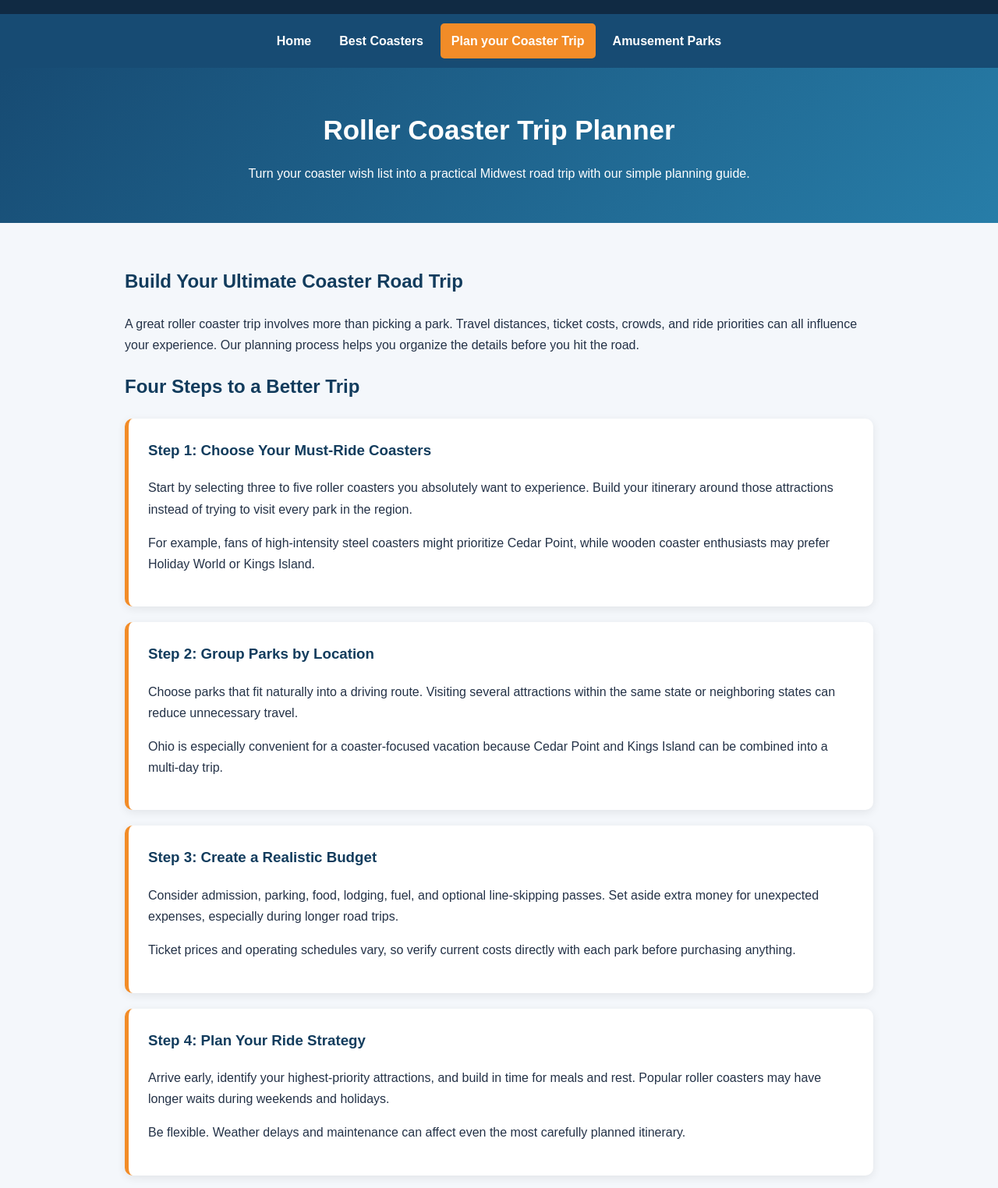
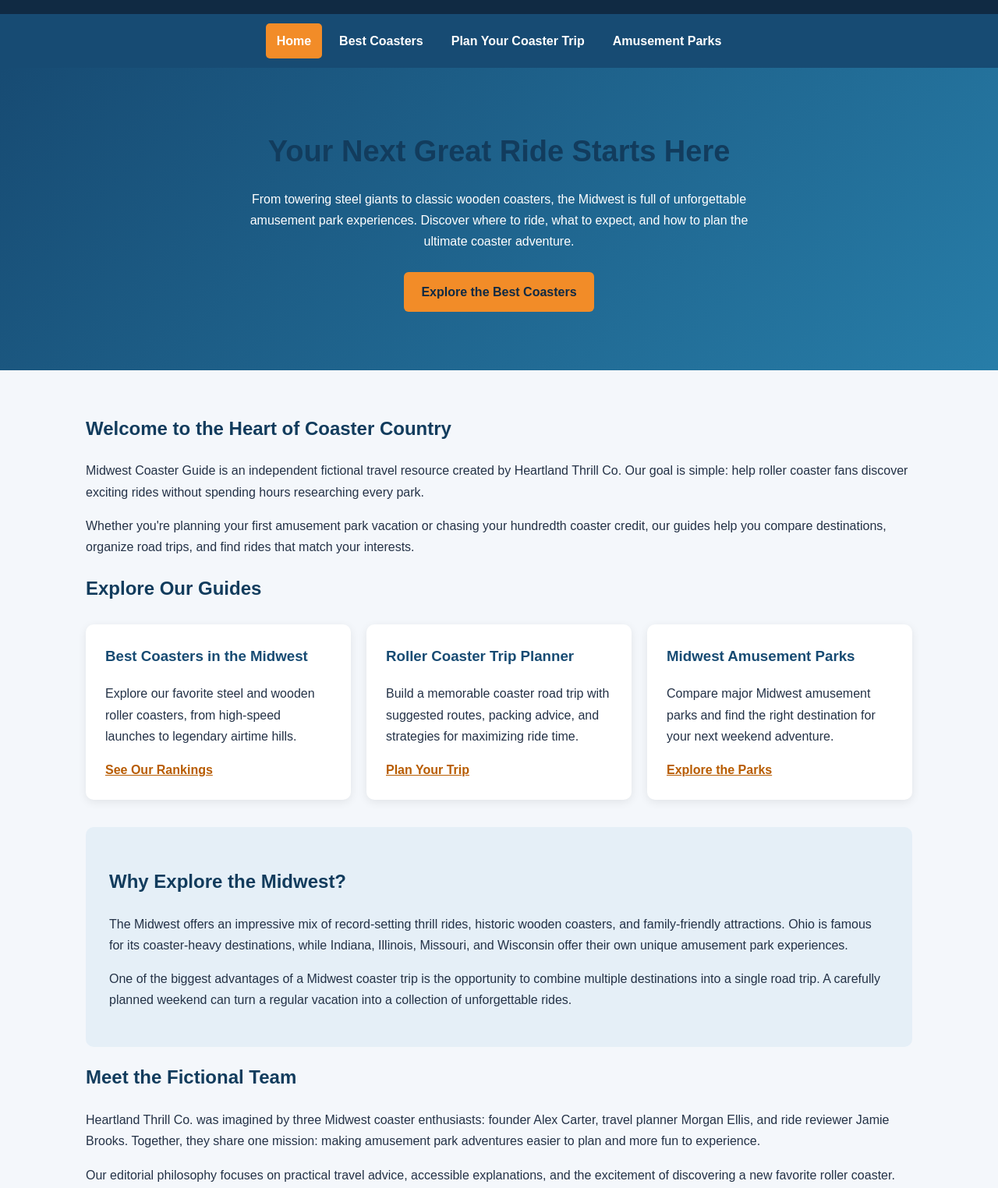
Before and after one commit to smeschoulam/Midwest-Coaster-Guide, a plain HTML site: page index-b.html in a window 1280 px wide. Shown: the part 160-1684 px from the top of the page at 78% size. Drawn offline with Linux system fonts and the light colour scheme.

Commit message:
Update index-b.html

```diff
--- a/index-b.html
+++ b/index-b.html
@@ -5,35 +5,100 @@
   <meta charset="UTF-8">
   <meta name="robots" content="noindex, nofollow">
   <meta name="viewport" content="width=device-width, initial-scale=1.0">
-  <meta name="description" content="Plan a Midwest roller coaster road trip with suggested routes, travel tips, and amusement park planning advice.">
-  <title>Roller Coaster Trip Planner | Midwest Coaster Guide</title>
+  <meta name="description" content="Explore Midwest roller coasters, discover amusement parks, and plan your next thrill-filled road trip with Midwest Coaster Guide.">
+  <title>Midwest Coaster Guide | Home</title>
   <style>
     * { box-sizing: border-box; }
-    body { margin: 0; font-family: Arial, sans-serif; background: #f4f7fb; color: #243247; line-height: 1.7; }
-    .notice { background: #fff0d7; color: #603d0b; padding: 12px 20px; text-align: center; font-size: 13px; }
-    header { background: #102a43; color: white; text-align: center; padding: 24px 20px; }
+    body {
+      margin: 0;
+      font-family: Arial, sans-serif;
+      color: #243247;
+      background: #f4f7fb;
+      line-height: 1.7;
+    }
+    .notice {
+      background: #fff0d7;
+      color: #603d0b;
+      padding: 12px 20px;
+      text-align: center;
+      font-size: 13px;
+    }
+    header {
+      background: #102a43;
+      color: white;
+      padding: 24px 20px;
+      text-align: center;
+    }
     header h1 { margin: 0; font-size: 30px; }
-    header p { color: #c8d9e8; margin: 6px 0 0; }
-    nav { background: #174b73; display: flex; justify-content: center; flex-wrap: wrap; gap: 8px; padding: 12px; }
-    nav a { color: white; text-decoration: none; padding: 9px 14px; border-radius: 5px; font-weight: bold; }
+    header p { margin: 6px 0 0; color: #c8d9e8; }
+    nav {
+      background: #174b73;
+      display: flex;
+      justify-content: center;
+      flex-wrap: wrap;
+      gap: 8px;
+      padding: 12px;
+    }
+    nav a {
+      color: white;
+      text-decoration: none;
+      padding: 9px 14px;
+      border-radius: 5px;
+      font-weight: bold;
+    }
     nav a:hover, nav a.active { background: #f28c28; }
-    .page-title { background: linear-gradient(135deg, #174b73, #277da8); color: white; text-align: center; padding: 50px 20px; }
-    .page-title h2 { color: white; font-size: 35px; margin: 0; }
-    .page-title p { max-width: 680px; margin: 12px auto 0; }
-    main { max-width: 1000px; margin: auto; padding: 35px 20px; }
-    h2, h3 { color: #123c5d; }
-    .step { background: white; border-radius: 10px; padding: 25px; margin: 20px 0; border-left: 5px solid #f28c28; box-shadow: 0 3px 12px rgba(0,0,0,.08); }
-    .step h3 { margin-top: 0; }
-    .route { background: #e5eff7; border-radius: 10px; padding: 25px; margin: 30px 0; }
-    .day { background: white; padding: 18px; border-radius: 7px; margin: 12px 0; }
-    .day h3 { margin: 0 0 8px; }
-    .checklist { background: white; border-radius: 10px; padding: 25px; }
-    .checklist li { margin: 8px 0; }
-    a { color: #b85c00; }
-    footer { background: #102a43; color: white; text-align: center; padding: 25px 20px; margin-top: 40px; }
+    .hero {
+      background: linear-gradient(135deg, #174b73, #277da8);
+      color: white;
+      text-align: center;
+      padding: 75px 20px;
+    }
+    .hero h2 { font-size: 38px; margin: 0 0 15px; }
+    .hero p { max-width: 650px; margin: 0 auto 25px; }
+    .button {
+      display: inline-block;
+      background: #f28c28;
+      color: #102a43;
+      padding: 12px 22px;
+      border-radius: 6px;
+      text-decoration: none;
+      font-weight: bold;
+    }
+    .button:hover { background: #ffad50; }
+    main { max-width: 1100px; margin: auto; padding: 35px 20px; }
+    h2 { color: #123c5d; }
+    .cards {
+      display: grid;
+      grid-template-columns: repeat(3, 1fr);
+      gap: 20px;
+      margin: 25px 0;
+    }
+    .card {
+      background: white;
+      padding: 25px;
+      border-radius: 10px;
+      box-shadow: 0 3px 12px rgba(0,0,0,.08);
+    }
+    .card h3 { color: #174b73; margin-top: 0; }
+    .card a { color: #b85c00; font-weight: bold; }
+    .feature {
+      background: #e5eff7;
+      padding: 30px;
+      border-radius: 10px;
+      margin-top: 35px;
+    }
+    footer {
+      background: #102a43;
+      color: white;
+      text-align: center;
+      padding: 25px 20px;
+      margin-top: 40px;
+    }
     footer .notice { margin-top: 20px; }
     @media (max-width: 700px) {
-      .page-title h2 { font-size: 27px; }
+      .cards { grid-template-columns: 1fr; }
+      .hero { padding: 50px 20px; }
+      .hero h2 { font-size: 29px; }
       header h1 { font-size: 25px; }
       nav a { font-size: 14px; }
     }
@@ -49,95 +114,62 @@
 </header>
 
 <nav aria-label="Main navigation">
-  <a href="index.html">Home</a>
+  <a class="active" aria-current="page" href="index.html">Home</a>
   <a href="best-coasters.html">Best Coasters</a>
-  <a class="active" aria-current="page" href="trip-planner.html">Plan your Coaster Trip</a>
+  <a href="trip-planner.html">Plan Your Coaster Trip</a>
   <a href="amusement-parks.html">Amusement Parks</a>
 </nav>
 
-<section class="page-title">
-  <h2>Roller Coaster Trip Planner</h2>
-  <p>Turn your coaster wish list into a practical Midwest road trip with our simple planning guide.</p>
+<section class="hero">
+  <h2>Your Next Great Ride Starts Here</h2>
+  <p>From towering steel giants to classic wooden coasters, the Midwest is full of unforgettable amusement park experiences. Discover where to ride, what to expect, and how to plan the ultimate coaster adventure.</p>
+  <a class="button" href="best-coasters.html">Explore the Best Coasters</a>
 </section>
 
 <main>
   <section>
-    <h2>Build Your Ultimate Coaster Road Trip</h2>
-    <p>A great roller coaster trip involves more than picking a park. Travel distances, ticket costs, crowds, and ride priorities can all influence your experience. Our planning process helps you organize the details before you hit the road.</p>
+    <h2>Welcome to the Heart of Coaster Country</h2>
+    <p>Midwest Coaster Guide is an independent fictional travel resource created by Heartland Thrill Co. Our goal is simple: help roller coaster fans discover exciting rides without spending hours researching every park.</p>
+    <p>Whether you're planning your first amusement park vacation or chasing your hundredth coaster credit, our guides help you compare destinations, organize road trips, and find rides that match your interests.</p>
   </section>
 
   <section>
-    <h2>Four Steps to a Better Trip</h2>
-
-    <div class="step">
-      <h3>Step 1: Choose Your Must-Ride Coasters</h3>
-      <p>Start by selecting three to five roller coasters you absolutely want to experience. Build your itinerary around those attractions instead of trying to visit every park in the region.</p>
-      <p>For example, fans of high-intensity steel coasters might prioritize Cedar Point, while wooden coaster enthusiasts may prefer Holiday World or Kings Island.</p>
-    </div>
-
-    <div class="step">
-      <h3>Step 2: Group Parks by Location</h3>
-      <p>Choose parks that fit naturally into a driving route. Visiting several attractions within the same state or neighboring states can reduce unnecessary travel.</p>
-      <p>Ohio is especially convenient for a coaster-focused vacation because Cedar Point and Kings Island can be combined into a multi-day trip.</p>
-    </div>
-
-    <div class="step">
-      <h3>Step 3: Create a Realistic Budget</h3>
-      <p>Consider admission, parking, food, lodging, fuel, and optional line-skipping passes. Set aside extra money for unexpected expenses, especially during longer road trips.</p>
-      <p>Ticket prices and operating schedules vary, so verify current costs directly with each park before purchasing anything.</p>
-    </div>
-
-    <div class="step">
-      <h3>Step 4: Plan Your Ride Strategy</h3>
-      <p>Arrive early, identify your highest-priority attractions, and build in time for meals and rest. Popular roller coasters may have longer waits during weekends and holidays.</p>
-      <p>Be flexible. Weather delays and maintenance can affect even the most carefully planned itinerary.</p>
+    <h2>Explore Our Guides</h2>
+    <div class="cards">
+      <article class="card">
+        <h3>Best Coasters in the Midwest</h3>
+        <p>Explore our favorite steel and wooden roller coasters, from high-speed launches to legendary airtime hills.</p>
+        <a href="best-coasters.html">See Our Rankings</a>
+      </article>
+      <article class="card">
+        <h3>Roller Coaster Trip Planner</h3>
+        <p>Build a memorable coaster road trip with suggested routes, packing advice, and strategies for maximizing ride time.</p>
+        <a href="trip-planner.html">Plan Your Trip</a>
+      </article>
+      <article class="card">
+        <h3>Midwest Amusement Parks</h3>
+        <p>Compare major Midwest amusement parks and find the right destination for your next weekend adventure.</p>
+        <a href="amusement-parks.html">Explore the Parks</a>
+      </article>
     </div>
   </section>
 
-  <section class="route">
-    <h2>Sample Three-Day Ohio Coaster Adventure</h2>
-    <p>This fictional editorial itinerary is designed for enthusiasts who want to visit two major coaster destinations in one trip. It assumes you arrive in the region before the first park day.</p>
-
-    <div class="day">
-      <h3>Day 1: Cedar Point — Sandusky, Ohio</h3>
-      <p>Begin with Steel Vengeance, Millennium Force, and Maverick. Spend the rest of the day exploring additional rides and enjoying the Lake Erie setting. Stay overnight near Sandusky.</p>
-    </div>
-
-    <div class="day">
-      <h3>Day 2: Travel to the Cincinnati Area</h3>
-      <p>Use the second day for the drive south toward Mason, Ohio. Enjoy a relaxed meal, recharge, and prepare for another full park day. The travel day provides flexibility if your group wants to explore local attractions along the way.</p>
-    </div>
-
-    <div class="day">
-      <h3>Day 3: Kings Island — Mason, Ohio</h3>
-      <p>Spend the day riding The Beast, Diamondback, and Orion. Finish your trip with another ride on your favorite coaster if operating conditions and wait times allow.</p>
-    </div>
-
-    <p><strong>Planning note:</strong> This is a suggested route, not a booking or guaranteed schedule. Confirm park operating dates, admission requirements, and travel conditions before departure.</p>
-  </section>
-
-  <section class="checklist">
-    <h2>Coaster Trip Packing Checklist</h2>
-    <ul>
-      <li>Comfortable walking shoes for long park days</li>
-      <li>Refillable water bottle, where park policies allow</li>
-      <li>Phone charger or portable battery</li>
-      <li>Sunscreen, sunglasses, and weather-appropriate clothing</li>
-      <li>Tickets, parking details, and hotel confirmations</li>
-      <li>A secure way to store belongings when riding</li>
-      <li>A backup plan for rain or temporary ride closures</li>
-    </ul>
+  <section class="feature">
+    <h2>Why Explore the Midwest?</h2>
+    <p>The Midwest offers an impressive mix of record-setting thrill rides, historic wooden coasters, and family-friendly attractions. Ohio is famous for its coaster-heavy destinations, while Indiana, Illinois, Missouri, and Wisconsin offer their own unique amusement park experiences.</p>
+    <p>One of the biggest advantages of a Midwest coaster trip is the opportunity to combine multiple destinations into a single road trip. A carefully planned weekend can turn a regular vacation into a collection of unforgettable rides.</p>
   </section>
 
   <section>
-    <h2>Keep Exploring</h2>
-    <p>Not sure which attractions belong on your list? Visit our <a href="best-coasters.html">Best Coasters in the Midwest</a> rankings, or compare destinations in our <a href="amusement-parks.html">Midwest Amusement Parks</a> guide.</p>
+    <h2>Meet the Fictional Team</h2>
+    <p>Heartland Thrill Co. was imagined by three Midwest coaster enthusiasts: founder Alex Carter, travel planner Morgan Ellis, and ride reviewer Jamie Brooks. Together, they share one mission: making amusement park adventures easier to plan and more fun to experience.</p>
+    <p>Our editorial philosophy focuses on practical travel advice, accessible explanations, and the excitement of discovering a new favorite roller coaster.</p>
   </section>
 </main>
 
 <footer>
   <p>&copy; 2026 Heartland Thrill Co. | Midwest Coaster Guide</p>
-  <p>Plan smart. Ride big. Make memories.</p>
+  <p>Made for the love of roller coasters and Midwest adventures.</p>
   <div class="notice">This is a fictional website created for educational purposes as part of MKTG:4400 at the University of Iowa. It is not a real business.</div>
 </footer>
 
```
